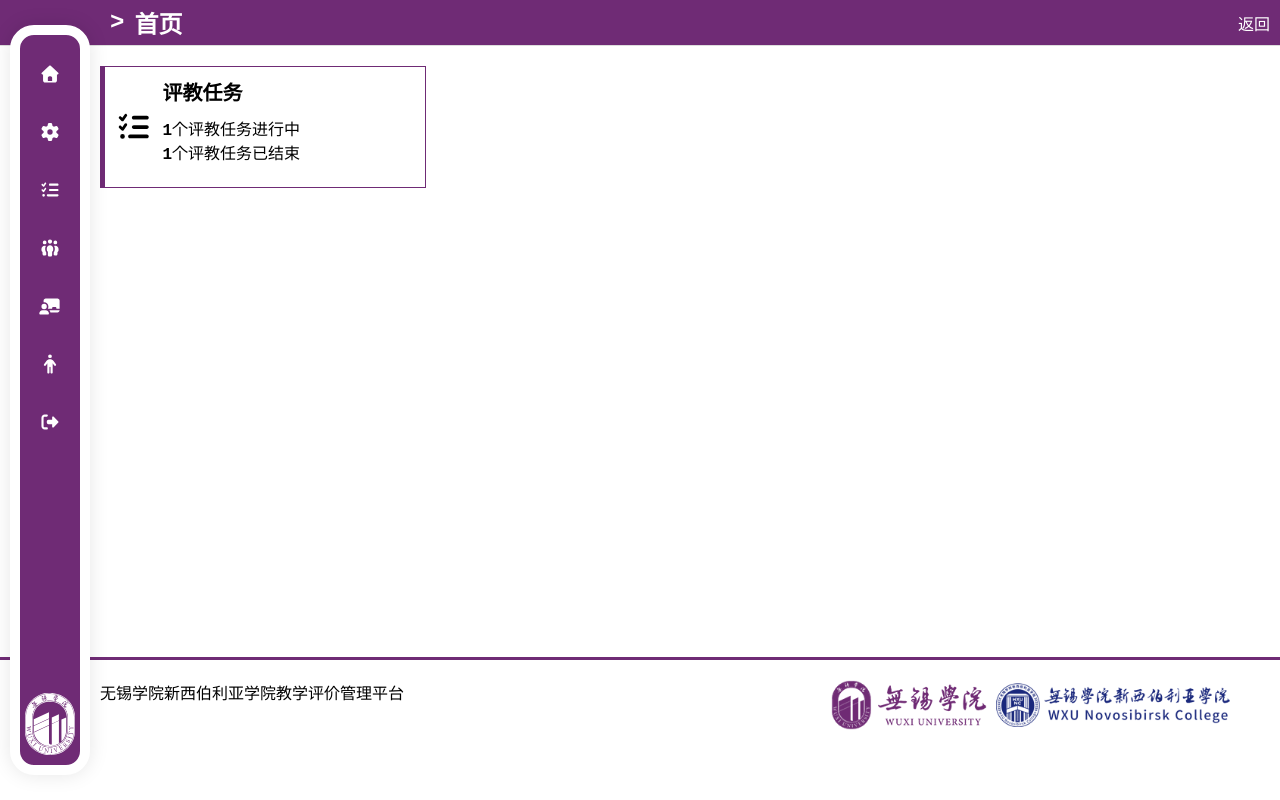
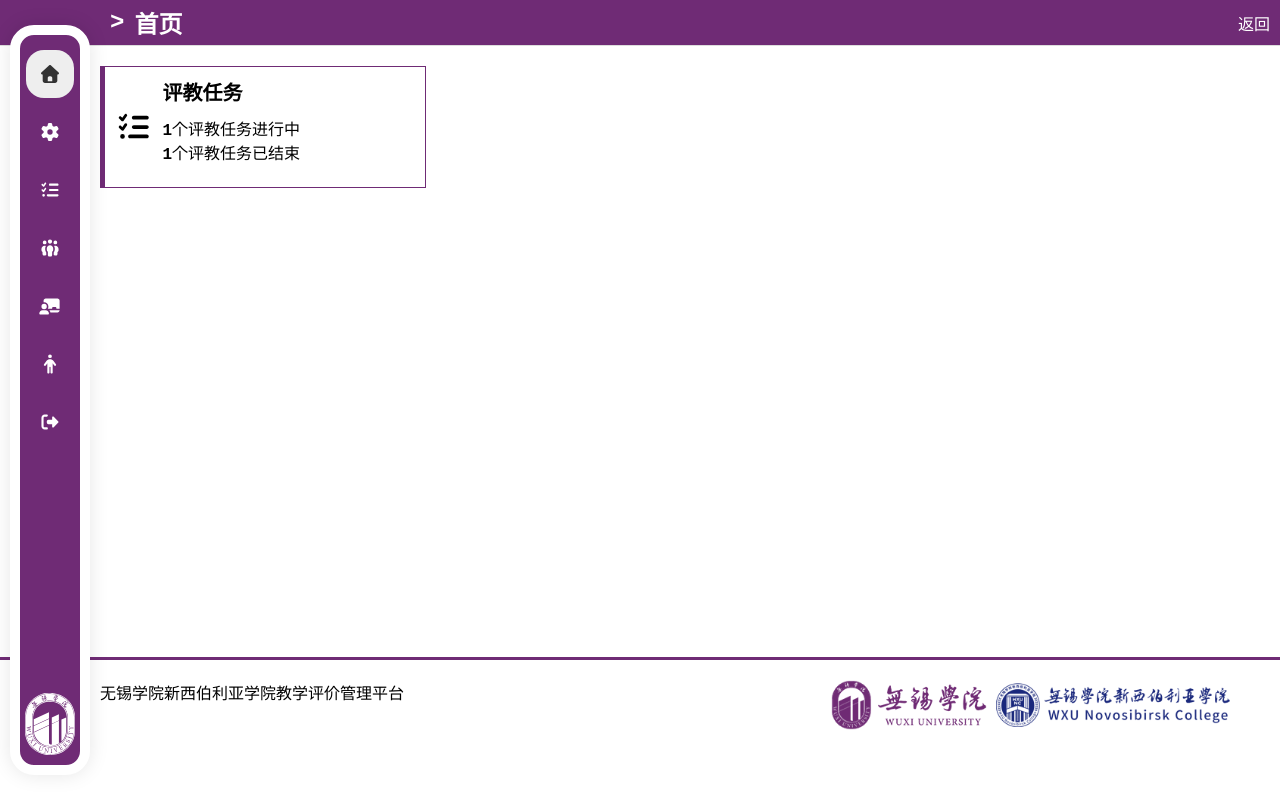
Before and after one commit to WXUProjects/CWXU-EducationEvaluationManagement-Frontend, a Vue app: page / in a window 1280 px wide. Built offline with nearby package versions, Linux system fonts and the light colour scheme; a small style sheet from the web is missing.

Commit message:
导航栏优化 修复路径警告

```diff
--- a/src/components/Footer.vue
+++ b/src/components/Footer.vue
@@ -3,7 +3,7 @@
         <div class="content">
             <div class="title">无锡学院新西伯利亚学院教学评价管理平台</div>
             <div class="logo">
-                <img src="/public/xiboliyaxueyuan.png" alt="">
+                <img src="/xiboliyaxueyuan.png" alt="">
             </div>
         </div>
     </div>
--- a/src/components/NavigationBar.vue
+++ b/src/components/NavigationBar.vue
@@ -1,27 +1,27 @@
 <template>
     <div class="NavBarContainer">
         <div class="items">
-            <router-link to="/" class="item">
+            <router-link to="/" class="item" active-class="active-item">
                 <font-awesome-icon icon="fa-solid fa-home" class="icon" />
                 <div class="title">首页</div>
             </router-link>
-            <router-link to="/example" class="item">
+            <router-link to="/example" class="item" active-class="active-item">
                 <font-awesome-icon icon="fa-solid fa-gear" class="icon" />
                 <div class="title">示例页面</div>
             </router-link>
-            <router-link to="/" class="item">
+            <router-link to="/evaluations" class="item" active-class="active-item">
                 <font-awesome-icon icon="fa-solid fa-list-check" class="icon" />
                 <div class="title">评教任务</div>
             </router-link>
-            <router-link to="/" class="item">
+            <router-link to="/classes" class="item" active-class="active-item">
                 <font-awesome-icon icon="fa-solid fa-people-group" class="icon" />
                 <div class="title">班级管理</div>
             </router-link>
-            <router-link to="/" class="item">
+            <router-link to="/teachers" class="item" active-class="active-item">
                 <font-awesome-icon icon="fa-solid fa-chalkboard-teacher" class="icon" />
                 <div class="title">教师管理</div>
             </router-link>
-            <router-link to="/" class="item">
+            <router-link to="/students" class="item" active-class="active-item">
                 <font-awesome-icon icon="fa-solid fa-person" class="icon" />
                 <div class="title">学生管理</div>
             </router-link>
@@ -31,7 +31,7 @@
             </a>
         </div>
         <div class="icon">
-            <img src="/public/svg/无锡学院-reverse-logo.svg"></img>
+            <img src="/svg/无锡学院-reverse-logo.svg"></img>
         </div>
     </div>
 </template>
@@ -75,6 +75,12 @@
             transform: scale(0.95);
 
             transition: color 0.1s ease-in-out, background-color 0.1s ease-in-out, box-shadow 0.1s ease-in-out, transform 0.1s ease-in-out;
+
+            &.active-item {
+                background-color: #eee;
+                color: #333;
+                transform: scale(1);
+            }
 
             &:first-child {
                 margin-top: 10px;
```
